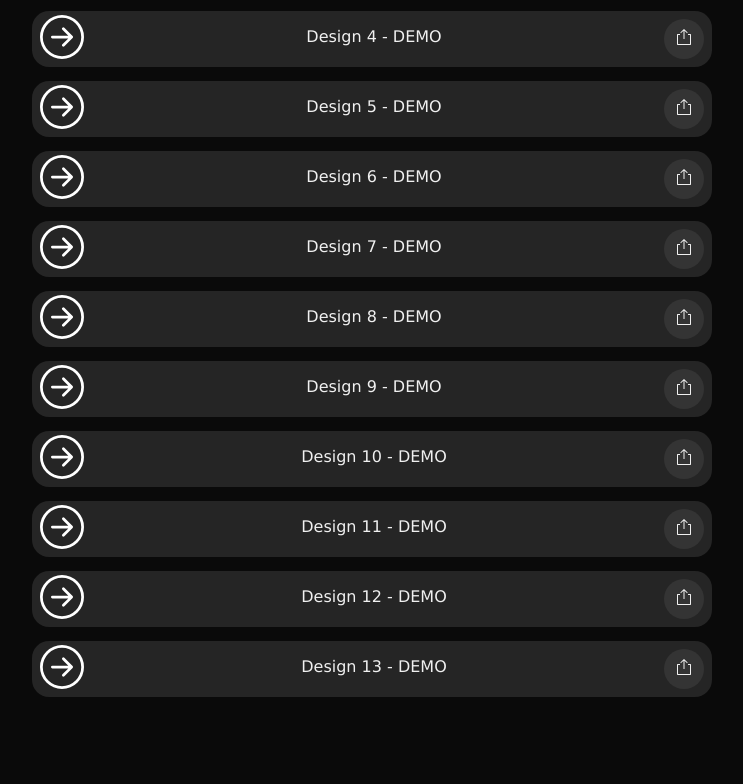
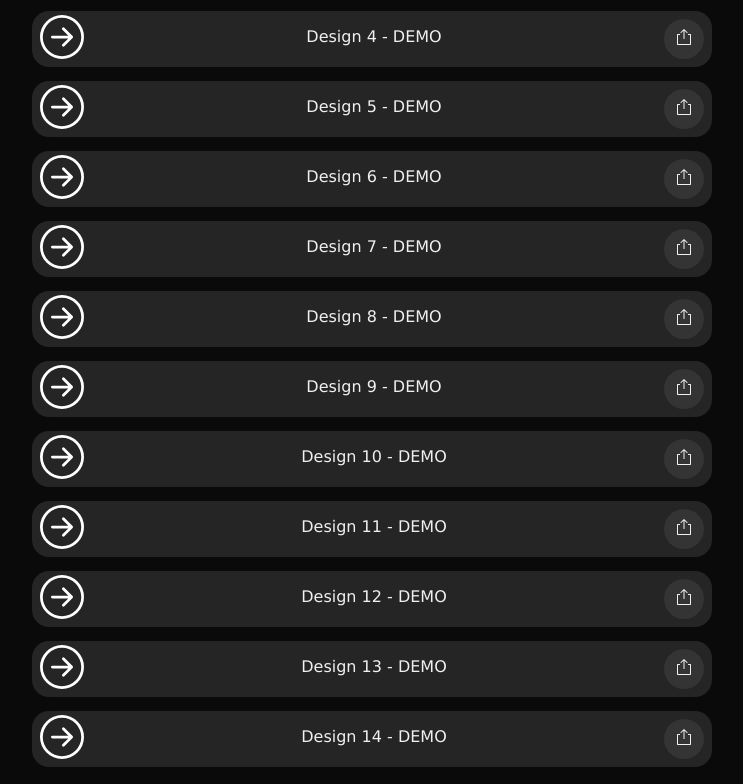
Before and after one commit to Divanshgaba/linktree, a plain HTML site: page index.html in a window 1280 px wide. Shown: the part 458-1242 px from the top of the page, without its empty margins (268-1011 px from the left). Before the commit the page ends 1172 px from the top, so only its background shows below. Drawn offline with Linux system fonts and the light colour scheme.

Commit message:
add demo14

```diff
--- a/index.html
+++ b/index.html
@@ -151,6 +151,17 @@
                 <svg width="16" height="16" viewBox="0 0 16 16" enable-background="new 0 0 24 24" class="sc-gKsewC iPWGYb"><path fill-rule="evenodd" clip-rule="evenodd" d="M10.6464 3.85347L11 4.20702L11.7071 3.49992L11.3536 3.14636L8.35355 0.146362H7.64645L4.64645 3.14636L4.29289 3.49992L5 4.20702L5.35355 3.85347L7.5 1.70702V9.49992V9.99992H8.5V9.49992V1.70702L10.6464 3.85347ZM1 5.49994L1.5 4.99994H4V5.99994H2V14.9999H14V5.99994H12V4.99994H14.5L15 5.49994V15.4999L14.5 15.9999H1.5L1 15.4999V5.49994Z" fill="currentColor"></path></svg>
             </div>
         </a>
+
+        <a class="tile" href="./design-14/">
+            <div class="icon">
+                <svg style="color: white" xmlns="http://www.w3.org/2000/svg" width="44" height="44" fill="currentColor" class="bi bi-arrow-right-circle" viewBox="0 0 16 16"> <path fill-rule="evenodd" d="M1 8a7 7 0 1 0 14 0A7 7 0 0 0 1 8zm15 0A8 8 0 1 1 0 8a8 8 0 0 1 16 0zM4.5 7.5a.5.5 0 0 0 0 1h5.793l-2.147 2.146a.5.5 0 0 0 .708.708l3-3a.5.5 0 0 0 0-.708l-3-3a.5.5 0 1 0-.708.708L10.293 7.5H4.5z" fill="white"></path> </svg>
+            </div>
+            <p>Design 14 - DEMO</p>
+            <div class="tile-share-button" link="#">
+                <svg width="16" height="16" viewBox="0 0 16 16" enable-background="new 0 0 24 24" class="sc-gKsewC iPWGYb"><path fill-rule="evenodd" clip-rule="evenodd" d="M10.6464 3.85347L11 4.20702L11.7071 3.49992L11.3536 3.14636L8.35355 0.146362H7.64645L4.64645 3.14636L4.29289 3.49992L5 4.20702L5.35355 3.85347L7.5 1.70702V9.49992V9.99992H8.5V9.49992V1.70702L10.6464 3.85347ZM1 5.49994L1.5 4.99994H4V5.99994H2V14.9999H14V5.99994H12V4.99994H14.5L15 5.49994V15.4999L14.5 15.9999H1.5L1 15.4999V5.49994Z" fill="currentColor"></path></svg>
+            </div>
+        </a>
+
     </div>
 
 <script src="app.js"></script>
```
